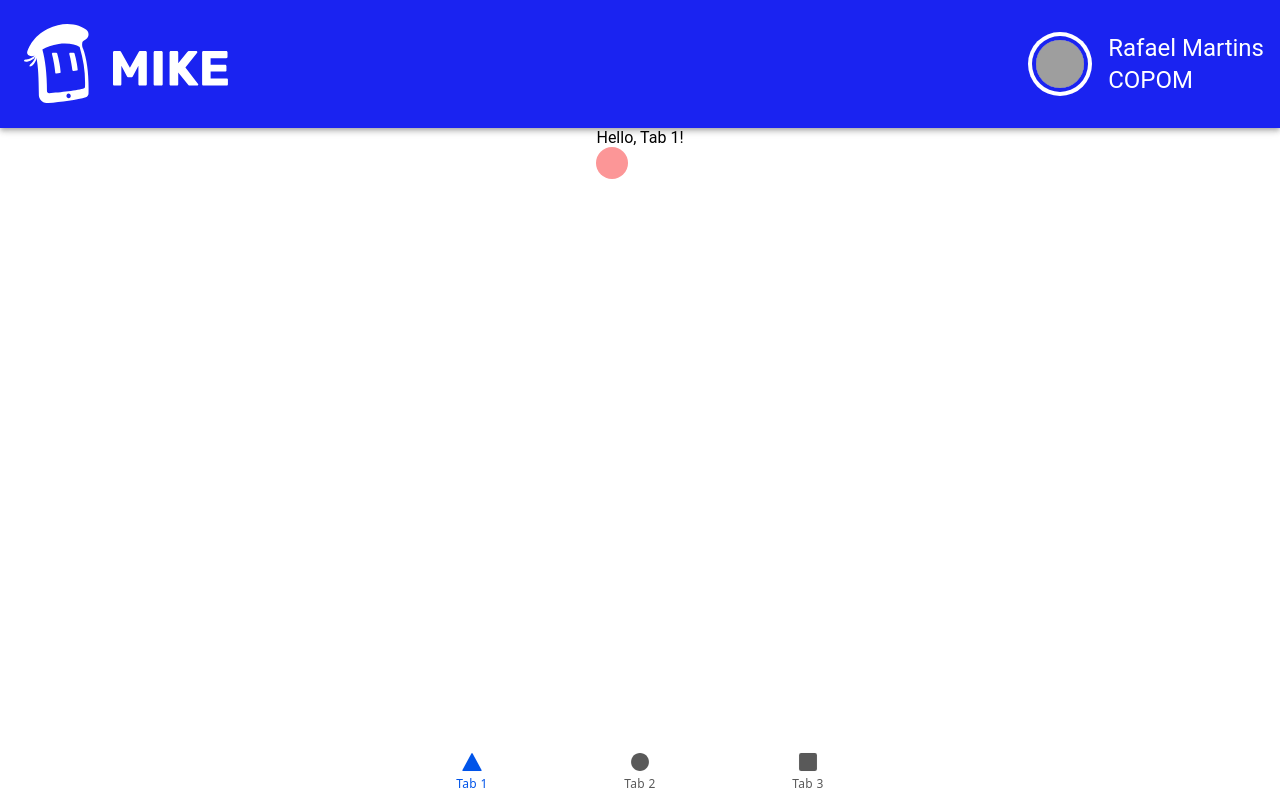
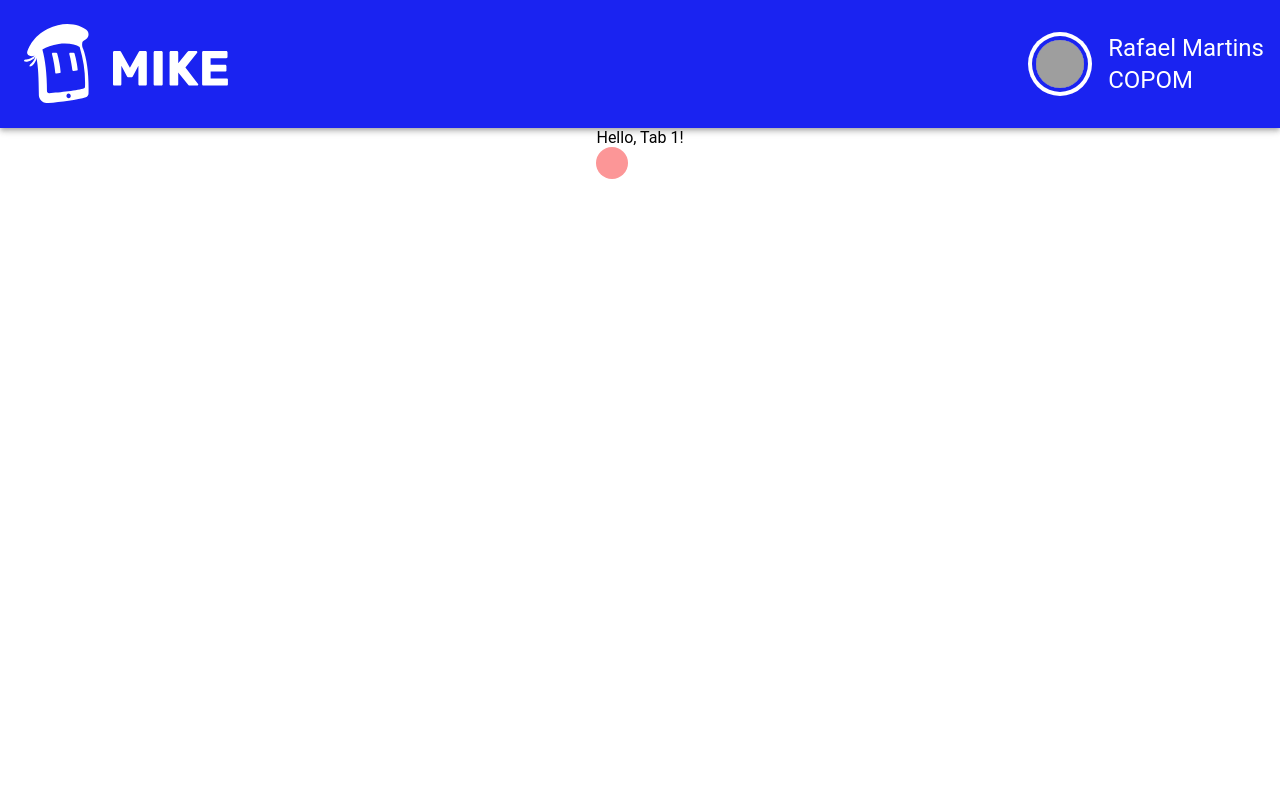
Before and after one commit to Company-FMG/pm-digital, a React (Vite) app: page / in a window 1280 px wide. Before the commit this address led to /tab1. Built offline with nearby package versions, Linux system fonts and the light colour scheme; grey boxes are pictures that could not be loaded.

Commit message:
fix: updated gradle configs to run an app build in android/fixed app routes/removed ionic example tabs

```diff
--- a/src/App.tsx
+++ b/src/App.tsx
@@ -11,9 +11,7 @@ import {
 } from '@ionic/react';
 import { IonReactRouter } from '@ionic/react-router';
 import { ellipse, square, triangle } from 'ionicons/icons';
-import Tab1 from './pages/Tab1';
-import Tab2 from './pages/Tab2';
-import Tab3 from './pages/Tab3';
+import Home from './routes/Home'
 
 /* Core CSS required for Ionic components to work properly */
 import '@ionic/react/css/core.css';
@@ -40,48 +38,23 @@ import '@ionic/react/css/display.css';
 
 /* import '@ionic/react/css/palettes/dark.always.css'; */
 /* import '@ionic/react/css/palettes/dark.class.css'; */
-import '@ionic/react/css/palettes/dark.system.css';
+/* import '@ionic/react/css/palettes/dark.system.css'; */
 
 /* Theme variables */
 import './theme/variables.css';
 
 setupIonicReact();
 
-const App: React.FC = () => (
+export default function App () {
+  return (
   <IonApp>
     <IonReactRouter>
-      <IonTabs>
         <IonRouterOutlet>
-          <Route exact path="/tab1">
-            <Tab1 />
-          </Route>
-          <Route exact path="/tab2">
-            <Tab2 />
-          </Route>
-          <Route path="/tab3">
-            <Tab3 />
-          </Route>
           <Route exact path="/">
-            <Redirect to="/tab1" />
+            <Home />
           </Route>
         </IonRouterOutlet>
-        <IonTabBar slot="bottom">
-          <IonTabButton tab="tab1" href="/tab1">
-            <IonIcon aria-hidden="true" icon={triangle} />
-            <IonLabel>Tab 1</IonLabel>
-          </IonTabButton>
-          <IonTabButton tab="tab2" href="/tab2">
-            <IonIcon aria-hidden="true" icon={ellipse} />
-            <IonLabel>Tab 2</IonLabel>
-          </IonTabButton>
-          <IonTabButton tab="tab3" href="/tab3">
-            <IonIcon aria-hidden="true" icon={square} />
-            <IonLabel>Tab 3</IonLabel>
-          </IonTabButton>
-        </IonTabBar>
-      </IonTabs>
     </IonReactRouter>
   </IonApp>
-);
-
-export default App;
+)
+};
--- a/src/components/global/NavbarMike.tsx
+++ b/src/components/global/NavbarMike.tsx
@@ -1,6 +1,6 @@
 import logomike from '../../assets/mikelogo.svg'
 
-const NavbarMike: React.FC = () => {
+export default function NavbarMike () {
     return (
         <>
             <header className="p-0 bg-bluemike">
@@ -23,5 +23,3 @@ const NavbarMike: React.FC = () => {
 
     )
 }
-
-export default NavbarMike;
--- a/src/pages/Tab2.tsx
+++ /dev/null
@@ -1,23 +0,0 @@
-import { IonContent, IonHeader, IonPage, IonTitle, IonToolbar } from '@ionic/react';
-
-const Tab2: React.FC = () => {
-  return (
-    <IonPage>
-      <IonHeader>
-        <IonToolbar>
-          <IonTitle>Tab 2</IonTitle>
-        </IonToolbar>
-      </IonHeader>
-      <IonContent fullscreen>
-        <IonHeader collapse="condense">
-          <IonToolbar>
-            <IonTitle size="large">Tab 2</IonTitle>
-          </IonToolbar>
-        </IonHeader>
-      <h1>hello</h1>
-      </IonContent>
-    </IonPage>
-  );
-};
-
-export default Tab2;
```
Also changed, not shown: src/routes/Home.tsx (renamed from src/pages/Tab1.tsx, +11 -5 lines), src/components/global/FooterMike.tsx (added), 6 other files (tests, documents, lock files or other folders).
